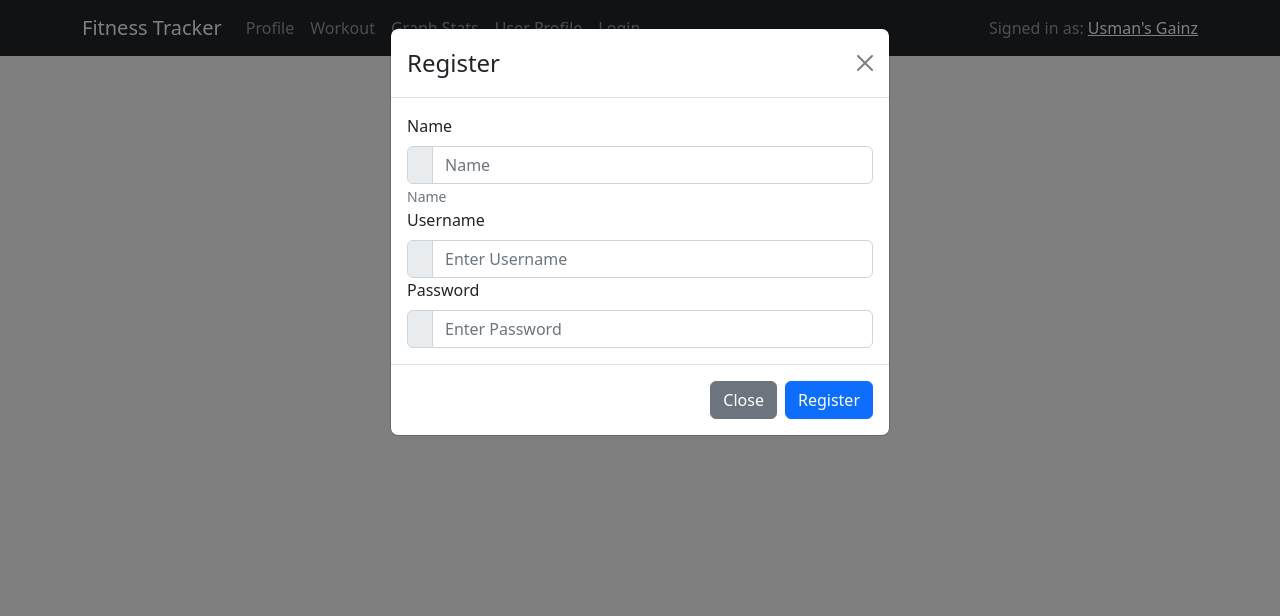
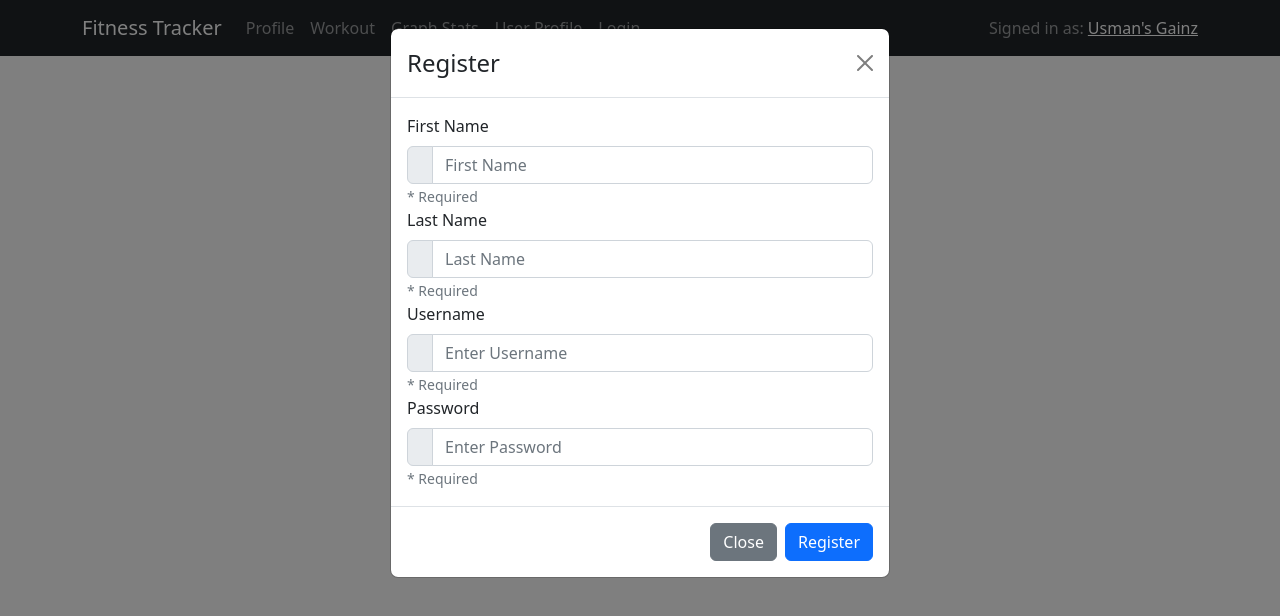
Before and after one commit to solcana/fitness-tracker, a React (Create React App) app in the folder client/: page /user in a window 1280 px wide. Both pictures are taken after a click on the button "Register". Shown: the top 616 px of the page. Built offline with nearby package versions, Linux system fonts and the light colour scheme.

Commit message:
Add Register Route, and functionality to register modal

```diff
--- a/client/src/components/UserRegisterModal.js
+++ b/client/src/components/UserRegisterModal.js
@@ -1,13 +1,49 @@
 import React, { Component } from "react";
 import { Button, Modal, Form, InputGroup, FormControl } from "react-bootstrap";
-import { FontAwesomeIcon } from "@fortawesome/react-fontawesome";
-import {
-	faFileSignature,
-	faDumbbell,
-	faHashtag,
-} from "@fortawesome/free-solid-svg-icons";
 
 class UserRegisterModal extends Component {
+	constructor(props) {
+		super(props);
+
+		this.state = {
+			firstName: "",
+			lastName: "",
+			username: "",
+			password: "",
+		};
+	}
+	onChangeFirstName = (e) => {
+		this.setState({
+			firstName: e.target.value,
+		});
+		const firstName = this.state.firstName;
+		console.log(firstName);
+	};
+
+	onChangeLastName = (e) => {
+		this.setState({
+			lastName: e.target.value,
+		});
+		const lastName = this.state.lastName;
+		console.log(lastName);
+	};
+
+	onChangeUsername = (e) => {
+		this.setState({
+			username: e.target.value,
+		});
+		const user = this.state.username;
+		console.log(user);
+	};
+
+	onChangePassword = (e) => {
+		this.setState({
+			password: e.target.value,
+		});
+		const pass = this.state.password;
+		console.log(pass);
+	};
+
 	handleClose = (e) => {
 		this.props.handleClose();
 	};
@@ -38,17 +74,29 @@ class UserRegisterModal extends Component {
 
 					<Modal.Body>
 						<Form>
-							<Form.Group controlId="formFullName">
-								<Form.Label>Name</Form.Label>
+							<Form.Group controlId="formFirstName">
+								<Form.Label>First Name</Form.Label>
 								<InputGroup>
 									<InputGroup.Text></InputGroup.Text>
 									<FormControl
 										type="name"
-										placeholder="Name"
-										// onChange={this.updateName}
+										placeholder="First Name"
+										onChange={this.onChangeFirstName}
 									/>
 								</InputGroup>
-								<Form.Text className="text-muted">Name</Form.Text>
+								<Form.Text className="text-muted">* Required</Form.Text>
+							</Form.Group>
+							<Form.Group controlId="formLastName">
+								<Form.Label>Last Name</Form.Label>
+								<InputGroup>
+									<InputGroup.Text></InputGroup.Text>
+									<FormControl
+										type="name"
+										placeholder="Last Name"
+										onChange={this.onChangeLastName}
+									/>
+								</InputGroup>
+								<Form.Text className="text-muted">* Required</Form.Text>
 							</Form.Group>
 
 							<Form.Group controlId="formUsername">
@@ -57,9 +105,10 @@ class UserRegisterModal extends Component {
 									<InputGroup.Text></InputGroup.Text>
 									<FormControl
 										placeholder="Enter Username"
-										// onChange={this.updateWeight}
+										onChange={this.onChangeUsername}
 									/>
 								</InputGroup>
+								<Form.Text className="text-muted">* Required</Form.Text>
 							</Form.Group>
 
 							<Form.Group controlId="formPassword">
@@ -68,9 +117,10 @@ class UserRegisterModal extends Component {
 									<InputGroup.Text></InputGroup.Text>
 									<FormControl
 										placeholder="Enter Password"
-										// onChange={this.updateReps}
+										onChange={this.onChangePassword}
 									/>
 								</InputGroup>
+								<Form.Text className="text-muted">* Required</Form.Text>
 							</Form.Group>
 						</Form>
 					</Modal.Body>
```
Also changed, not shown: 2 other files (tests, documents, lock files or other folders).
